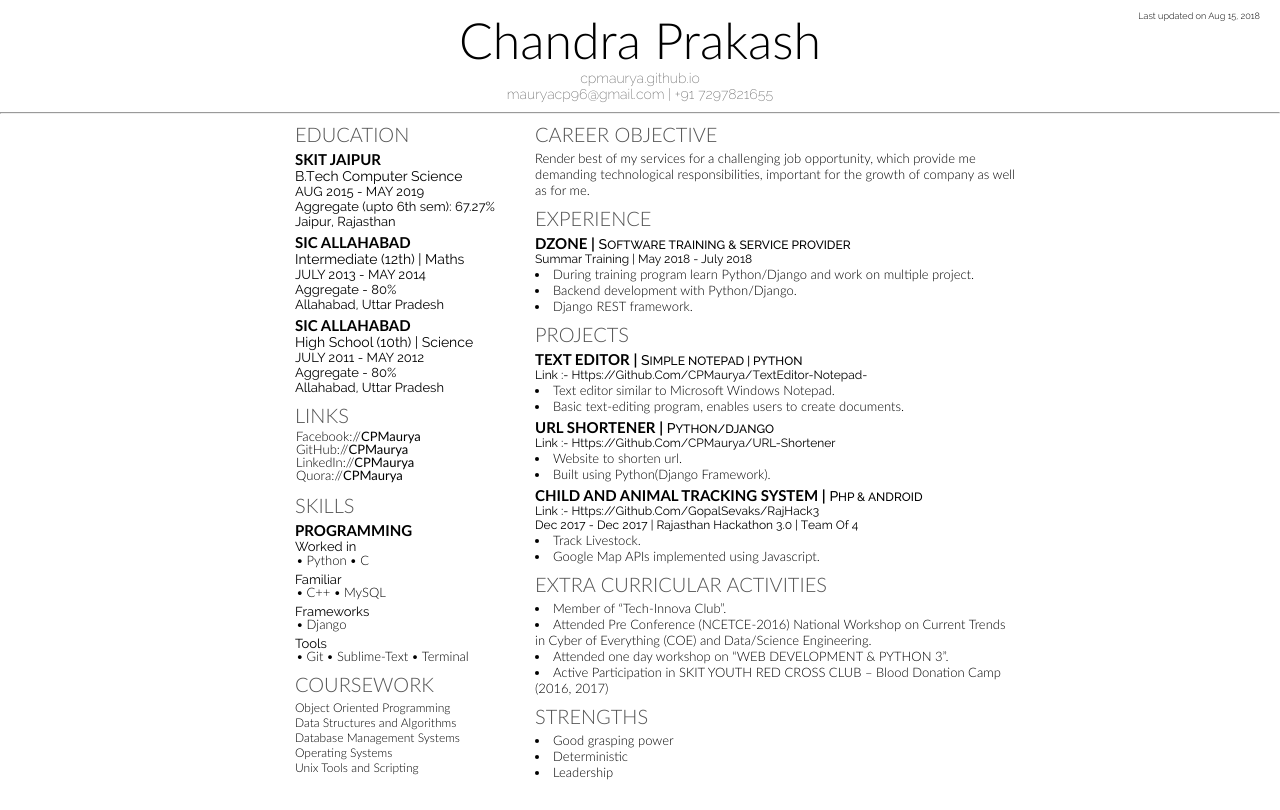
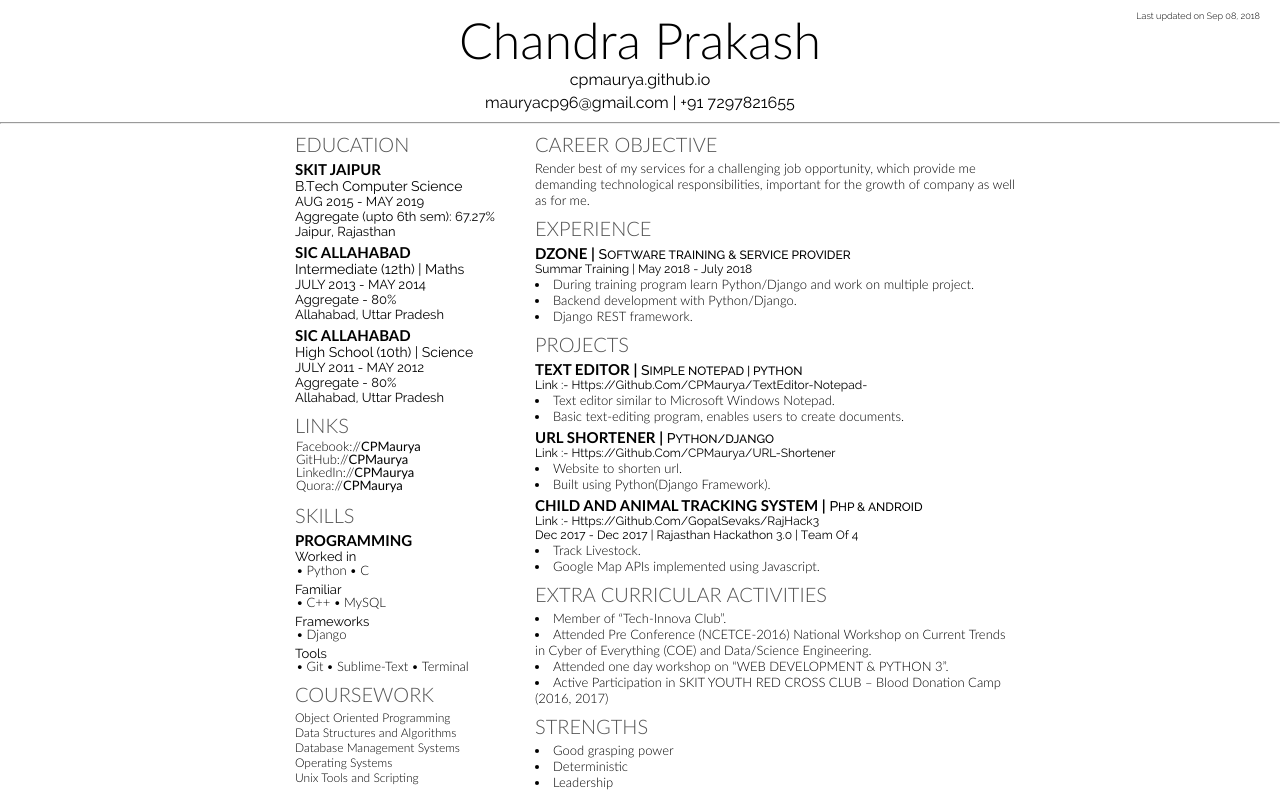
Before and after one commit to CPMaurya/CPMaurya.github.io, a plain HTML site: page index.jade in a window 1280 px wide. Drawn offline with nearby package versions, Linux system fonts and the light colour scheme; files that its build step writes are made by us from their sources.

Commit message:
First commit

```diff
--- a/index.jade
+++ b/index.jade
@@ -17,12 +17,13 @@ html(lang="en")
     body
         #update-status
             p.
-                Last updated on Aug 15, 2018
+                Last updated on Sep 08, 2018
 
         .heading
             h1 #{firstName} #{lastName}
-            h3 cpmaurya.github.io
-            h3  mauryacp96@gmail.com | +91 7297821655
+            h  cpmaurya.github.io
+            br
+            h  mauryacp96@gmail.com | +91 7297821655
         hr
         ///h OBJECTIVE
         ///p Render best of my services for a challenging job opportunity, which provide me demanding
```
Also changed, not shown: index.html, 1 other file.
